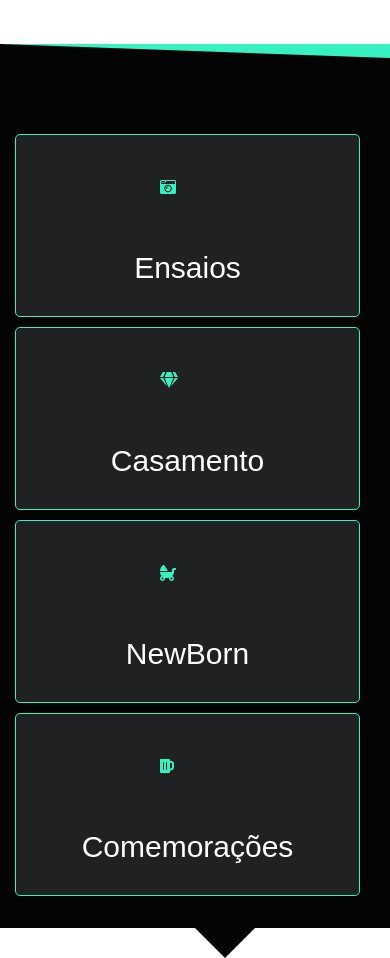
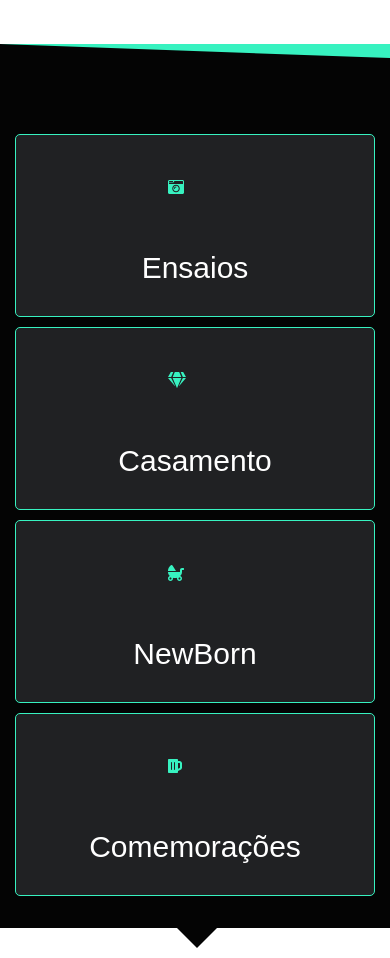
Before and after one commit to Cangemi/site-fotografia, a Next.js app: page / in a window 390 px wide. Shown: the part 1680-2638 px from the top of the page. Built offline with nearby package versions, Linux system fonts and the light colour scheme; a web font is replaced by a local one.

Commit message:
pagina fotografia

```diff
--- a/pages/index.css
+++ b/pages/index.css
@@ -95,7 +95,6 @@ h2{
     width: 0;
     height: 0;
     margin-bottom: 50px;
-    position: relative;
     border-top: 30px solid #37F2C0;
     border-left: 99vmax solid transparent;
 
@@ -167,5 +166,12 @@ h2{
     }
     .quad{
         margin-top: 10px;
+        margin-right: 0px;
+    }
+    #divisorForma3 {
+        margin-left: 45%;
+        border-left: 20px solid transparent;
+        border-right: 20px solid transparent;
+        border-top: 20px solid #040404;
     }
   }
--- a/pages/index.js
+++ b/pages/index.js
@@ -28,7 +28,7 @@ function Home() {
                 <link href="https://fonts.googleapis.com/css2?family=Poppins:wght@600&display=swap" rel="stylesheet"></link>
             </Head>
             <Navbar />
-            <Jumbotron fluid id="header">
+            <Jumbotron fluid="true" id="header">
                 <Container >
                     <div className="row">
                         <div className="col">
@@ -42,13 +42,13 @@ function Home() {
                         <Image className="col" src="/header.png" width="620" height="480" />
                     </div>
                 </Container>
-                <div fluid id="divisorForma"></div>
+                <div fluid="true"  id="divisorForma"></div>
             </Jumbotron>
-            <Jumbotron fluid id="section-1">
+            <Jumbotron fluid="true"  id="section-1">
                 <Container>
-                    <div class="row">
+                    <div className="row">
                         <Image className="col" src="/quemsoueu.png" width="580" height="380" />
-                        <div class="col">
+                        <div className="col">
                             <h2 className="Titulo3">Quem sou eu.</h2>
                             <h3 id="Divisor2">◊◊◊◊◊◊◊◊◊◊◊◊◊◊◊◊◊◊◊◊</h3>
                             <p className="texto-quem-sou">
@@ -66,8 +66,8 @@ function Home() {
                     </div>
                 </Container>
             </Jumbotron>
-            <Jumbotron fluid id="section-2">
-                <div fluid id="divisorForma2"></div>
+            <Jumbotron fluid="true"  id="section-2">
+                <div fluid="true"  id="divisorForma2"></div>
                 <Container>
                     <div className="row">
                         <div className="col">
@@ -107,7 +107,7 @@ function Home() {
                 </Container>
             </Jumbotron>
             <div className="col-12 divisorCentralizar">
-             <div fluid id="divisorForma3"></div>
+             <div fluid="true"  id="divisorForma3"></div>
             </div>
         </div>
     )
```
